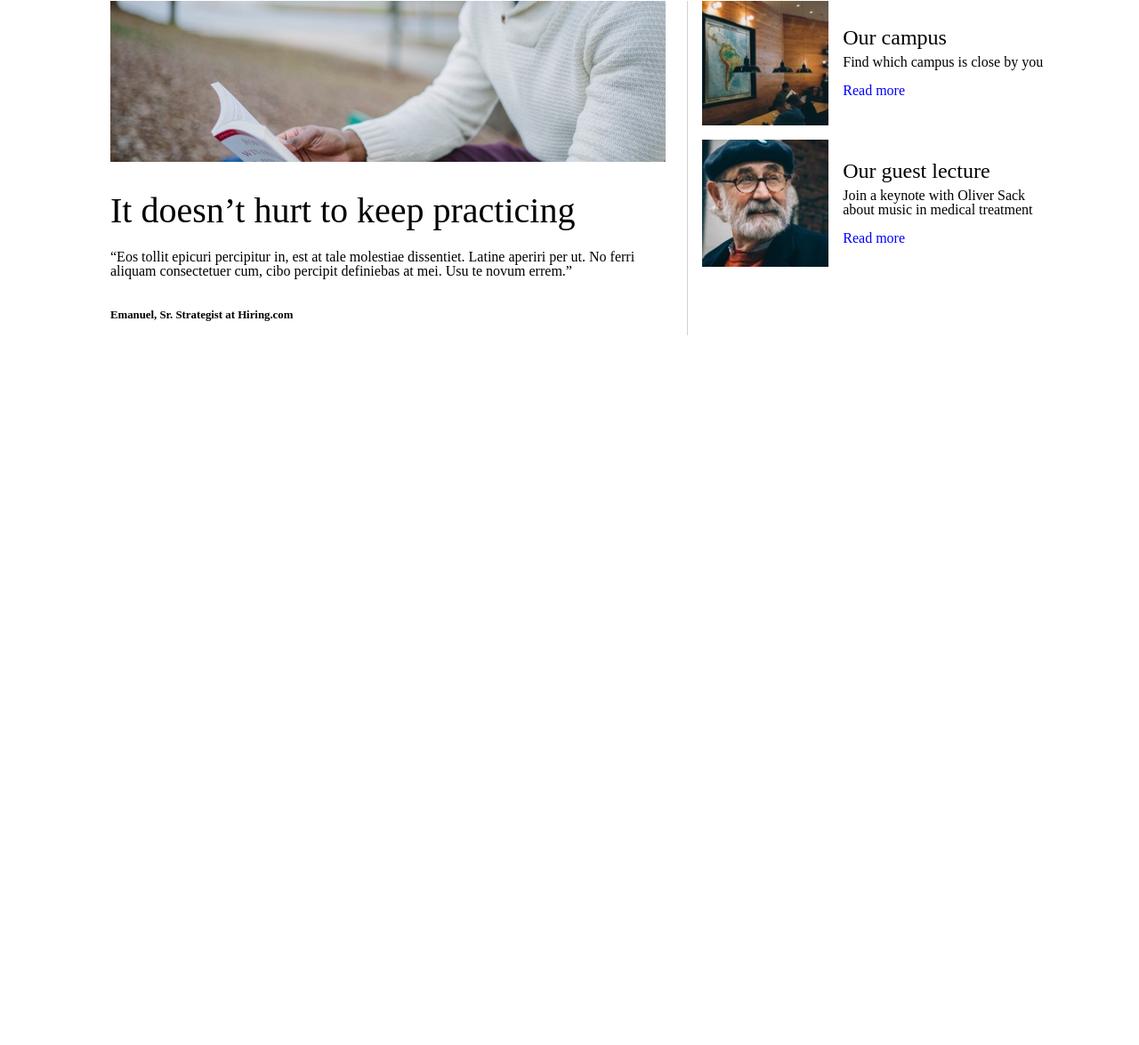
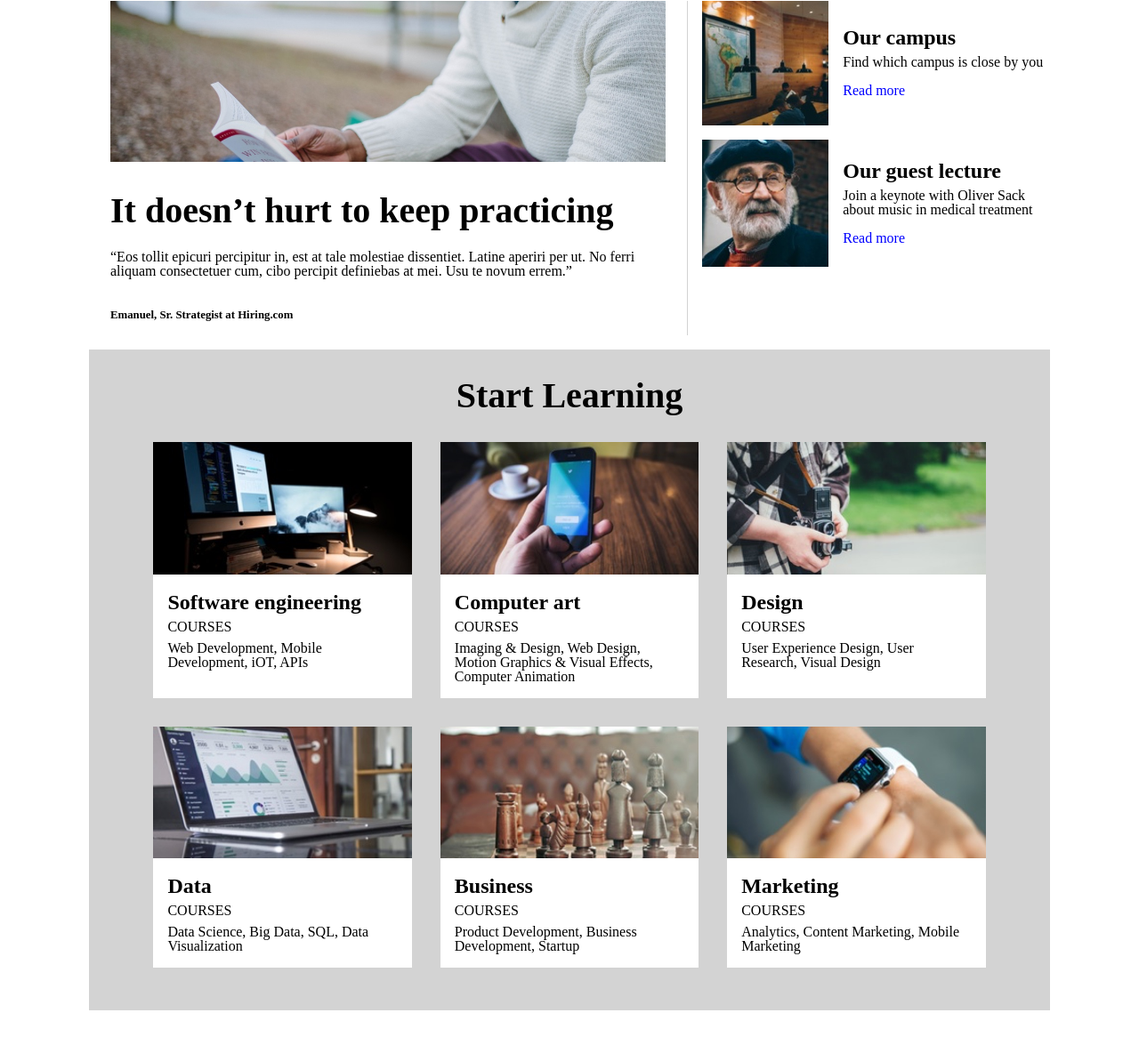
Before and after one commit to Densetsu1/Colmar-Academy, a plain HTML site: page index.html in a window 1280 px wide. Shown: the part 799-1974 px from the top of the page at 89% size. Before the commit the page ends 1272 px from the top, so only its background shows below. Drawn offline with Linux system fonts and the light colour scheme.

Commit message:
Courses added with initial styles

```diff
--- a/index.html
+++ b/index.html
@@ -84,7 +84,59 @@
         </div>
       </div>
       <!--Courses-->
-      <div></div>
+      <div class="courses flex">
+        <h2>Start Learning</h2>
+        <div class="group flex">
+          <div class="course">
+            <img src="./resources/images/course-software.jpg" alt="Software engineering img" />
+            <article>
+              <h3>Software engineering</h3>
+              <h4>COURSES</h4>
+              <p>Web Development, Mobile Development, iOT, APIs</p>
+            </article>
+          </div>
+          <div class="course">
+            <img src="./resources/images/course-computer-art.jpg" alt="Computer art img" />
+            <article>
+              <h3>Computer art</h3>
+              <h4>COURSES</h4>
+              <p>Imaging &amp; Design, Web Design, Motion Graphics &amp; Visual Effects, Computer Animation</p>
+            </article>
+          </div>
+          <div class="course">
+            <img src="./resources/images/course-design.jpg" alt="Course design img" />
+            <article>
+              <h3>Design</h3>
+              <h4>COURSES</h4>
+              <p>User Experience Design, User Research, Visual Design</p>
+            </article>
+          </div>
+          <div class="course">
+            <img src="./resources/images/course-data.jpg" alt="Data img" />
+            <article>
+              <h3>Data</h3>
+              <h4>COURSES</h4>
+              <p>Data Science, Big Data, SQL, Data Visualization</p>
+            </article>
+          </div>
+          <div class="course">
+            <img src="./resources/images/course-business.jpg" alt="Business img" />
+            <article>
+              <h3>Business</h3>
+              <h4>COURSES</h4>
+              <p>Product Development, Business Development, Startup</p>
+            </article>
+          </div>
+          <div class="course">
+            <img src="./resources/images/course-marketing.jpg" alt="Marketing img" />
+            <article>
+              <h3>Marketing</h3>
+              <h4>COURSES</h4>
+              <p>Analytics, Content Marketing, Mobile Marketing<p>
+            </article>
+          </div>
+        </div>
+      </div>
       <!--Exibit-->
       <div></div>
     </main>
--- a/resources/css/style.css
+++ b/resources/css/style.css
@@ -33,10 +33,18 @@ h1{
 
 h2{
   font-size: 2.5rem;
+  font-weight: bold;
 }
 
 h3{
   font-size: 1.5rem;
+  font-weight: bold;
+}
+
+h4{
+  font-size: 1rem;
+  font-weight: normal;
+  padding: .5rem 0;
 }
 
 /* Header styles */
@@ -155,6 +163,37 @@ main{
   color: blue;
 }
 
+.courses{
+  flex-direction: column;
+  padding: 2rem 0;
+  background-color: lightgrey;
+}
+
+.group{
+  flex-flow: row;
+  flex-wrap: wrap;
+  justify-content: center;
+  align-items: stretch;
+  padding: 0 3.5rem;
+  padding-top: 1rem;
+}
+
+.course{
+  max-width: 30%;
+  height: auto;
+  margin: 1rem;
+  background-color: white;
+}
+
+.course img{
+  width: 100%;
+  height: auto;
+}
+
+.course article{
+  padding: 1rem;
+}
+
 .btm-Correction{
   padding: 4.5rem;
 }
```
